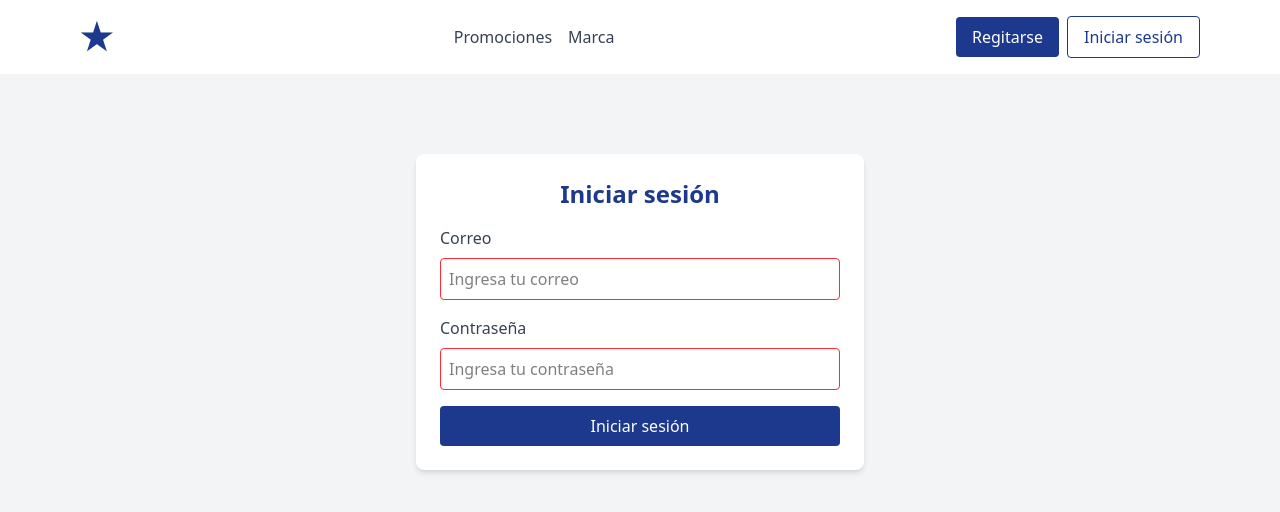
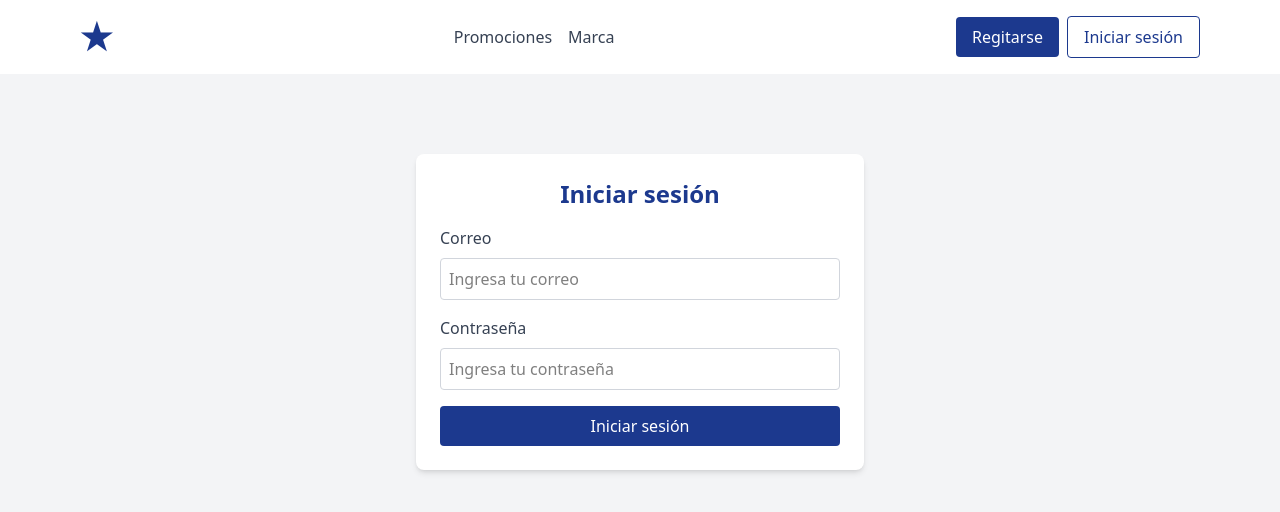
Before and after one commit to OriD-19/la_cuponera_frontend, a React (Vite) app: page /inicio in a window 1280 px wide. Shown: the top 512 px of the page. Built offline with nearby package versions, Linux system fonts and the light colour scheme.

Commit message:
Update 1. 4 login cliente

```diff
--- a/src/Iniciosesion_cliente/Iniciarsesion.jsx
+++ b/src/Iniciosesion_cliente/Iniciarsesion.jsx
@@ -7,6 +7,7 @@ export const IniciarSesion = () => {
     });
 
     const [error, setError] = useState('');
+    const [mensaje, setMensaje] = useState('');
 
     const handleChange = (e) => {
         setFormData({
@@ -15,7 +16,7 @@ export const IniciarSesion = () => {
         });
     };
 
-    const handleSubmit = (e) => {
+    const handleSubmit = async (e) => {
         e.preventDefault();
 
         if (!formData.correo || !formData.contrasena) {
@@ -24,9 +25,28 @@ export const IniciarSesion = () => {
         }
 
         setError('');
+        setMensaje('');
 
-        // Aquí iría la llamada a la API para autenticar al usuario
-        console.log('Iniciando sesión con:', formData);
+        try {
+            const response = await fetch('http://localhost:5000/api/login', {
+                method: 'POST',
+                headers: {
+                    'Content-Type': 'application/json',
+                },
+                body: JSON.stringify(formData),
+            });
+
+            const data = await response.json();
+
+            if (response.ok) {
+                setMensaje('Inicio de sesión exitoso');
+                localStorage.setItem('token', data.token); // Guardar token
+            } else {
+                setError(data.message || 'Error en el inicio de sesión');
+            }
+        } catch (error) {
+            setError('No se pudo conectar con el servidor');
+        }
     };
 
     return (
@@ -34,37 +54,19 @@ export const IniciarSesion = () => {
             <div className="max-w-md w-full bg-white p-6 shadow-md rounded-lg">
                 <h2 className="text-2xl font-semibold text-blue-900 mb-4 text-center">Iniciar sesión</h2>
                 {error && <p className="text-red-500 text-sm mb-4">{error}</p>}
+                {mensaje && <p className="text-green-500 text-sm mb-4">{mensaje}</p>}
                 <form onSubmit={handleSubmit}>
                     <div className="mb-4">
                         <label htmlFor="correo" className="block text-gray-700">Correo</label>
-                        <input
-                            type="email"
-                            id="correo"
-                            name="correo"
-                            value={formData.correo}
-                            onChange={handleChange}
-                            className="w-full border border-red-500 p-2 rounded mt-2"
-                            placeholder="Ingresa tu correo"
-                        />
+                        <input type="email" id="correo" name="correo" value={formData.correo} onChange={handleChange}
+                            className="w-full border border-gray-300 p-2 rounded mt-2" placeholder="Ingresa tu correo" />
                     </div>
                     <div className="mb-4">
                         <label htmlFor="contrasena" className="block text-gray-700">Contraseña</label>
-                        <input
-                            type="password"
-                            id="contrasena"
-                            name="contrasena"
-                            value={formData.contrasena}
-                            onChange={handleChange}
-                            className="w-full border border-red-500 p-2 rounded mt-2"
-                            placeholder="Ingresa tu contraseña"
-                        />
+                        <input type="password" id="contrasena" name="contrasena" value={formData.contrasena} onChange={handleChange}
+                            className="w-full border border-gray-300 p-2 rounded mt-2" placeholder="Ingresa tu contraseña" />
                     </div>
-                    <button
-                        type="submit"
-                        className="w-full bg-blue-900 text-white py-2 rounded"
-                    >
-                        Iniciar sesión
-                    </button>
+                    <button type="submit" className="w-full bg-blue-900 text-white py-2 rounded">Iniciar sesión</button>
                 </form>
             </div>
         </div>
```
